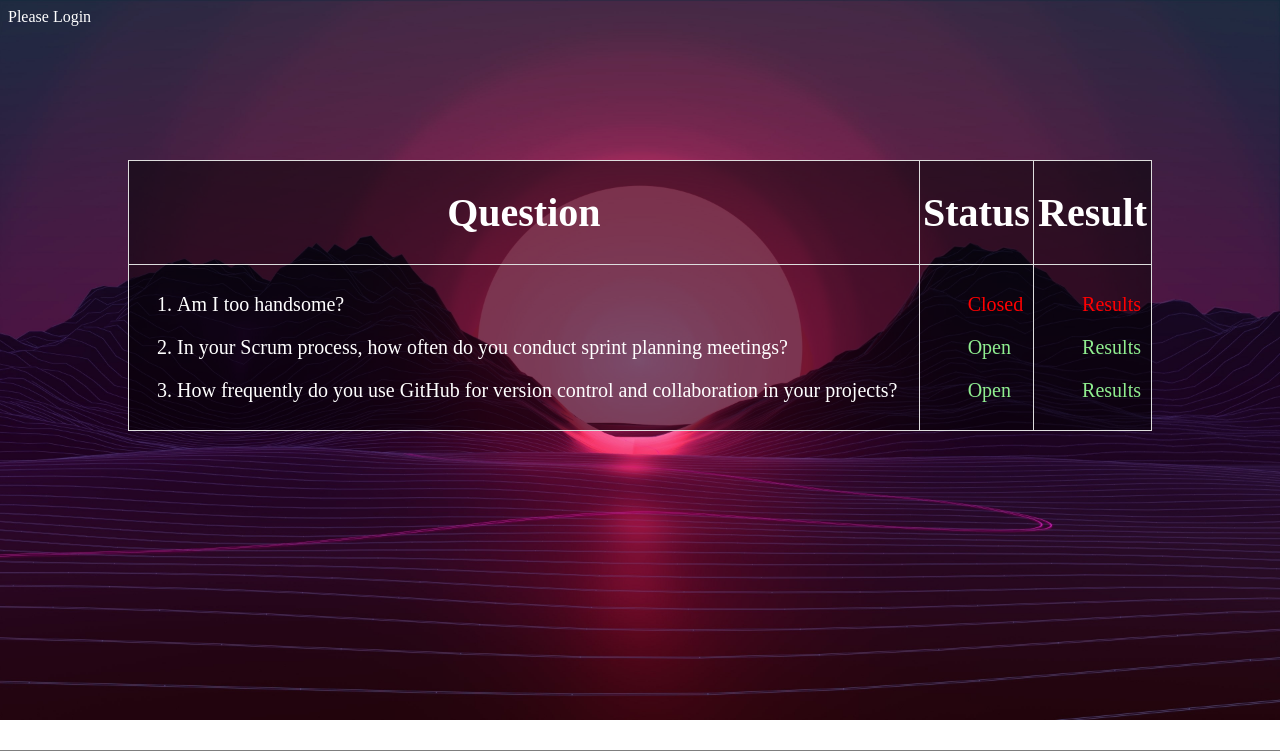
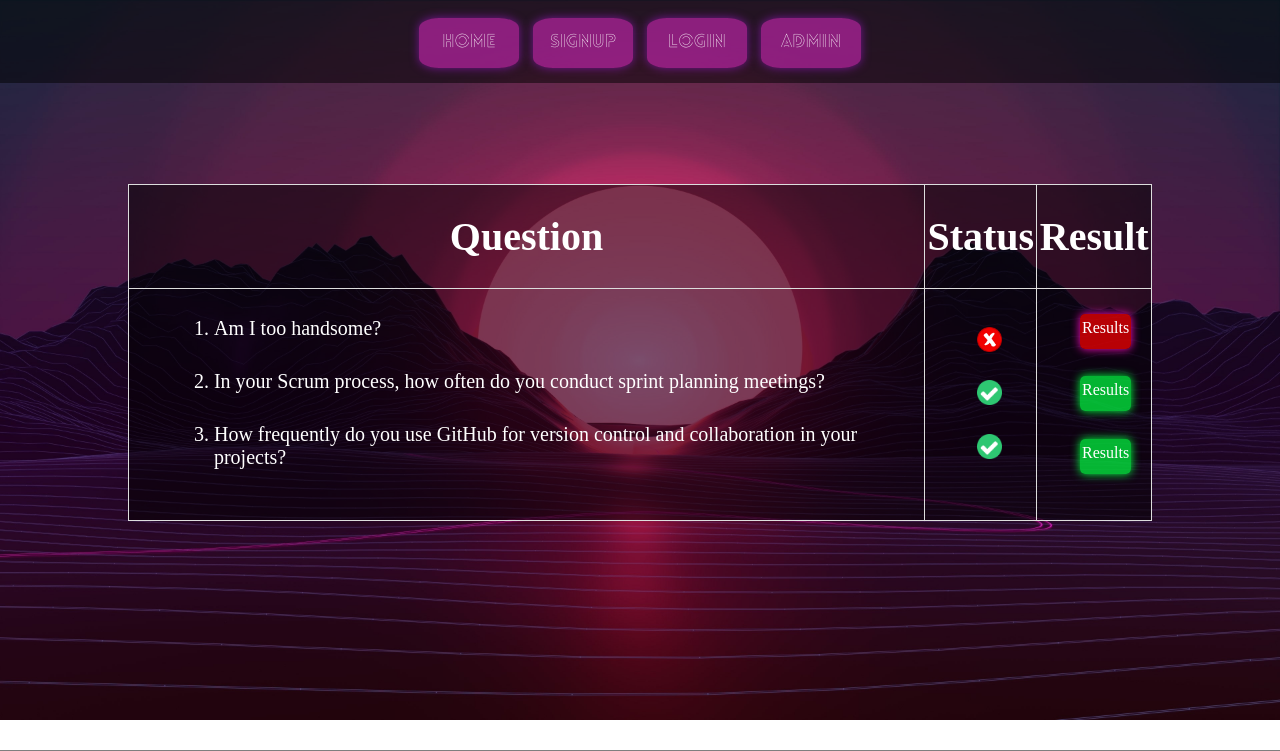
Before and after one commit to GGWPXXXX/ku-polls, a Django app: page /polls/ in a window 1280 px wide. Shown: the top 751 px of the page. Run offline with Django 4.2, Linux system fonts and the light colour scheme; data comes from the database, SQL or seed files in the repository.

Commit message:
updated files.

```diff
--- a/mysite/urls.py
+++ b/mysite/urls.py
@@ -17,10 +17,13 @@ Including another URLconf
 from django.contrib import admin
 from django.urls import path, include
 from django.views.generic import RedirectView
+from polls.views import LogoutView, signup
 
 urlpatterns = [
     path('admin/', admin.site.urls),
+    path("accounts/logout/", LogoutView.as_view(), name="logout"),
     path('accounts/', include('django.contrib.auth.urls')),
+    path('signup/', signup, name='signup'),
     path("polls/", include("polls.urls")),
     path('', RedirectView.as_view(pattern_name='polls:index')),
 
--- /dev/null
+++ b/polls/static/js/script.js
@@ -0,0 +1,20 @@
+
+// use for warn user when polls is closed in index.
+const disableLinks= () => {
+
+    const disabledLinks = document.querySelectorAll('.disabled');
+    disabledLinks.forEach(link => {
+        if (link.getAttribute('data-disabled') === 'true') {
+            link.addEventListener('click', (e) => {
+                e.preventDefault();
+                alert("Voting for this poll is closed.");
+            });
+        }
+    });
+
+}
+
+
+document.addEventListener('DOMContentLoaded', function () {
+    disableLinks();
+});
--- a/polls/static/style.css
+++ b/polls/static/style.css
@@ -1,3 +1,8 @@
+@font-face {
+  font-family: "lovelo";
+  src: url("fonts/Lovelo-LineLight.woff") format("woff"); /*for modern browser*/
+  src: url("fonts/Lovelo-LineLight.woff2") format("woff2"); /*for older browser*/
+}
 li a {
   color: white;
 }
@@ -26,6 +31,7 @@ th {
 tr {
   border-bottom: 1px solid #ddd;
   font-size: 20px;
+  padding: 0%;
 }
 
 td {
@@ -102,13 +108,7 @@ form label {
   text-align: center;
   margin-right: 50%;
 }
-/* #header {
-  display: block;
-  width: 100%;
-  height: 100px;
-  background-color: rgba(0, 0, 0, 0.5);
-} */
-#footer{
+#footer {
   display: block;
   width: 100%;
   left: 0%;
@@ -120,7 +120,189 @@ form label {
 }
 #main_table {
   position: absolute;
-    top: 20%;
+  top: 23%;
   width: 80%;
   left: 10%;
 }
+#correct_logo,
+#wrong_logo {
+  display: block;
+  width: auto;
+  height: 25px;
+  margin-left: -40%;
+  background-repeat: no-repeat;
+  background-size: contain;
+  background-position: center;
+  margin-top: 10%;
+  text-align: center;
+}
+#wrong_logo {
+  background-image: url("images/wrong_logo.png");
+}
+#correct_logo {
+  background-image: url("images/correct_logo.png");
+}
+.results-list {
+  margin: 0 0 3px 0;
+}
+#correct_result,
+#wrong_result {
+  display: block;
+  width: 90%;
+  height: 30px;
+  margin-left: -10%;
+  text-align: center;
+  border-radius: 5px;
+  font-size: medium;
+  margin-top: 8%;
+  padding-top: 5px;
+  transition: all 1s;
+}
+
+#correct_result {
+  background-color: rgba(0, 255, 64, 0.705);
+  box-shadow: 0px 0px 10px 0px rgb(0, 255, 64);
+}
+
+#wrong_result {
+  background-color: rgba(255, 0, 0, 0.705);
+  box-shadow: 0px 0px 10px 0px rgb(255, 10, 194);
+}
+#wrong_result:hover {
+  width: 100%;
+  height: 35px;
+  margin-left: -15%;
+  background-color: rgb(255, 0, 0);
+}
+#correct_result:hover {
+  width: 100%;
+  height: 35px;
+  margin-left: -15%;
+  background-color: rgb(0, 255, 64);
+}
+#question {
+  margin-top: 1%;
+  margin-left: 5%;
+}
+
+#marq_login {
+  font-size: large;
+  top: 10%;
+  position: absolute;
+}
+#header {
+  display: block;
+  width: 100%;
+  left: 0%;
+  height: 70px;
+  position: absolute;
+  top: 0;
+  background-color: rgba(0, 0, 0, 0.5);
+  text-align: center;
+  padding-top: 1%;
+}
+#header ul {
+  list-style-type: none;
+  padding: 0;
+  margin: 0;
+}
+#header ul li {
+  display: inline-block;
+  width: 100px;
+  font-size: large;
+  background-color: rgba(202, 37, 180, 0.623);
+  box-shadow: 0px 0px 10px 0px rgb(116, 23, 145);
+  height: 50px;
+  text-align: center;
+  line-height: 50px;
+  border-radius: 20%;
+  margin: 5px;
+  font-family:lovelo ;
+  transition: all 1s;
+}
+#header ul li:hover {
+  display: inline-block;
+  width: 110px;
+  font-size: large;
+  background-color: rgb(202, 37, 180);
+  height: 55px;
+  text-align: center;
+  line-height: 50px;
+  border-radius: 20%;
+  margin: 5px;
+}
+#signup_table {
+  padding: 2ex;
+  position: absolute;
+  top: 30%;
+  width: 60%;
+  left: 20%;
+  background-color: rgba(0, 0, 0, 0.5);
+  box-shadow: 0px 0px 10px 0px rgb(186, 12, 255);
+}
+#register_header {
+  text-align: center;
+  font-size: xx-large;
+  color: rgb(255, 255, 255);
+  position: absolute;
+  top: 20%;
+  left: 20%;
+}
+#reg_sub_btn {
+  padding: 2%;
+  font-size: large;
+  background-color: rgba(0, 0, 0, 0.7);
+  color: #fff;
+  border: none;
+  text-align: center;
+  margin-left: 45%;
+  transition: all 1s;
+}
+#reg_sub_btn:hover {
+  padding: 2%;
+  font-size: large;
+  background-color: rgba(255, 0, 0, 0.7);
+  color: #fff;
+  border: none;
+  text-align: center;
+}
+#reg_sub_btn:hover {
+  margin-left: 45%;
+}
+#login_main_box {
+  padding: 2%;
+  position: absolute;
+  top: 30%;
+  width: 20%;
+  left: 40%;
+  height: 30%;
+  background-color: rgba(0, 0, 0, 0.5);
+  box-shadow: 0px 0px 10px 0px rgb(186, 12, 255);
+  font-size: large;
+}
+#login_header {
+  background-image: url("images/login.png");
+  background-size: contain;
+  background-repeat: no-repeat;
+  width: 100%;
+  height: 200px;
+  position: absolute;
+  top: 10%;
+  left: 40%;
+}
+#log_sub_btn {
+  display: block;
+  background-image: url("images/bt-submit.png");
+  background-repeat: no-repeat;
+  background-size: 250px;
+  margin-left: 18%;
+  margin-top: 10%;
+
+}
+
+#log_body {
+  background-image: url("images/background.gif");
+  background-size: 100%;
+  background-attachment: fixed;
+  background-repeat: repeat;
+}
--- a/polls/templates/index.html
+++ b/polls/templates/index.html
@@ -6,14 +6,27 @@
     <title>KU Polls</title>
     {% load static %}
     <link rel="stylesheet" href="{% static 'style.css' %}">
+    {% load static %}
+    <script src={% static '/js/script.js' %}>
+    </script>
+
 </head>
 <body>
-    {% comment %} <div id="header">
-    </div> {% endcomment %}
+    <div id="header">
+        <ul>
+            {% if user.is_authenticated %}
+            <li><a href="{% url 'polls:index' %}">Home</a></li>
+            <li><a href="{% url 'logout'%}">Logout</a></li>
+            {% else %}
+            <li><a href="{% url 'polls:index' %}">Home</a></li>
+            <li><a href="{% url 'signup'%}">SignUp</a></a></li>
+            <li><a href="{% url 'login' %}">Login</a></li>
+            <li><a href="{% url 'admin:login' %}">Admin</a></li>
+            {% endif %}
+        </ul>
+    </div>
     {% if user.is_authenticated %}
         Welcome back, {{ user.username }}
-    {% else %}
-        Please <a href="{% url 'login' %}?next={{request.path}}">Login</a>
     {% endif %}
     {% if messages %}
     <div class="messages">
@@ -42,11 +55,13 @@
             <td>
                 <ol>
                     {% for question in latest_question_list %}
-                        <li>
-                            <p><a href="{% url 'polls:detail' question.id %}" {% if not question.can_vote %}class="disabled" data-disabled="true"{% endif %}>
+                        <li id="question">
+                            <a href="{% url 'polls:detail' question.id %}" {% if not question.can_vote %}class="disabled" data-disabled="true"{% endif %}>
                                 {{ question.question_text }}
+                                <br>
                             </a>
-                        </p>
+
+                            <br>
                         </li>
                     {% endfor %}
                 </ol>
@@ -56,22 +71,26 @@
                     {% for question in latest_question_list %}
                         <li>
                             {% if question.can_vote %}
-                                <span class="status"><p style="color: lightgreen;">Open</p></span>
+                                <span class="status"><div id="correct_logo"></div></span>
+                                <br>
                             {% else %}
-                                <span class="status"><p style="color: red;">Closed</p></span>
+                                <span class="status"><div id="wrong_logo"></div></span>
+                                <br>
                             {% endif %}
                         </li>
                     {% endfor %}
                 </ul>
             </td>
             <td>
-                <ul>
+                <ul class="results-list">
                     {% for question in latest_question_list %}
                         <li>
                             {% if question.can_vote %}
-                            <a href="{% url 'polls:results' question.id %}" class="results-link"><p style="color: lightgreen;">Results</p></a>
+                            <a href="{% url 'polls:results' question.id %}" class="results-link"><div id="correct_result">Results</div></a>
+                            <br>
                             {% else %}
-                            <a href="{% url 'polls:results' question.id %}" class="results-link"><p style="color: red;" class="disabled" data-disabled="true">Results</p></a>
+                            <a href="{% url 'polls:results' question.id %}" class="results-link"><div id="wrong_result" class="disabled" data-disabled="true">Results</div></a>
+                            <br>
                             {% endif %}
                         </li>
                     {% endfor %}
@@ -87,17 +106,6 @@
         <p>© 2023 KU Polls By <a href="https://github.com/GGWPXXXX" target="_blank">GG_WPX, 2023</a></p>
     </div>
 
-<script>
-    const disabledLinks = document.querySelectorAll('.disabled');
-    disabledLinks.forEach(link => {
-        if (link.getAttribute('data-disabled') === 'true') {
-            link.addEventListener('click', (e) => {
-                e.preventDefault();
-                alert("Voting for this poll is closed.");
-            });
-        }
-    });
-</script>
 
 </body>
 </html>
--- a/polls/urls.py
+++ b/polls/urls.py
@@ -8,4 +8,5 @@ urlpatterns = [
     path("<int:pk>/", views.DetailView.as_view(), name="detail"),
     path("<int:pk>/results/", views.ResultsView.as_view(), name="results"),
     path("<int:question_id>/vote/", views.vote, name="vote"),
+
 ]
--- a/polls/views.py
+++ b/polls/views.py
@@ -1,10 +1,14 @@
-from django.http import Http404
+from django.http import Http404, HttpRequest
 from django.shortcuts import render, get_object_or_404, redirect
+from django.urls import reverse_lazy
 from .models import Question, Choice, Vote
 from django.utils import timezone
 from django.views import generic
 from django.contrib import messages
 from django.contrib.auth.decorators import login_required
+from django.contrib.auth.views import LogoutView
+from django.contrib.auth.forms import UserCreationForm
+from django.contrib.auth import login, authenticate
 
 class IndexView(generic.ListView):
     """
@@ -15,9 +19,9 @@ class IndexView(generic.ListView):
 
     def get_queryset(self):
         """
-        Return the last 5 public questions.
+        Return the public questions.
         """
-        return Question.objects.filter(pub_date__lte=timezone.now()).order_by("-pub_date")[:5]
+        return Question.objects.filter(pub_date__lte=timezone.now()).order_by("-pub_date")
 
 class ResultsView(generic.DetailView):
     """
@@ -92,3 +96,25 @@ def vote(request, question_id):
     vote.save()
 
     return redirect("polls:results", question.id)
+
+class LogoutView(LogoutView):
+    next_page = reverse_lazy('polls:index')
+
+def signup(request: HttpRequest):
+    if request.method == "POST":
+        form = UserCreationForm(request.POST)
+        if form.is_valid():
+            form.save()
+            # get named fields from the form data
+            username = form.cleaned_data.get('username')
+            # password input field is named 'password1'
+            raw_passwd = form.cleaned_data.get('password1')
+            user = authenticate(username=username,password=raw_passwd)
+            login(request, user)
+            return redirect('polls:index')
+        # what if form is not valid?
+        # we should display a message in signup.html
+    else:
+        # create a user form and display it the signup page
+        form = UserCreationForm()
+    return render(request, 'registration/signup.html', {'form': form})
```
Also changed, not shown: polls/templates/detail.html (+18 -11 lines), polls/templates/registration/login.html (+27 -8 lines), polls/templates/registration/signup.html (added, +39 -0 lines), polls/static/fonts/Lovelo-LineLight.woff (added), polls/static/fonts/Lovelo-LineLight.woff2 (added), polls/static/images/bt-submit.png (added), polls/static/images/correct_logo.png (added), polls/static/images/login.png (added), polls/static/images/wrong_logo.png (added), 2 other files. Lines whose indentation alone changed are shown as unchanged.
